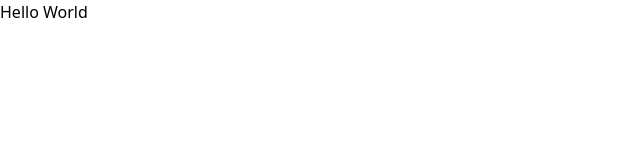
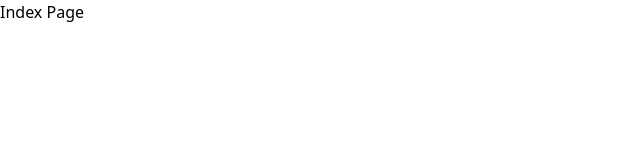
Before and after one commit to ZormorApp/testFrontend, a Nuxt app: page / in a window 1280 px wide. Shown: the top 160 px of the page, without its empty margins (0-640 px from the left). Built offline with nearby package versions, Linux system fonts and the light colour scheme.

Commit message:
created pages directory and changed app.vue to use nuxtlayout and nuxtpage

```diff
--- a/app.vue
+++ b/app.vue
@@ -1,6 +1,7 @@
 <template>
-  <div className="container">
-    <!-- <NuxtWelcome /> -->
-    Hello World
-  </div>
+  <NuxtLayout>
+    <div className="container">
+      <NuxtPage/>
+    </div>
+  </NuxtLayout>
 </template>
--- /dev/null
+++ b/pages/index.vue
@@ -0,0 +1,5 @@
+<template>
+  <div>
+    Index Page
+  </div>
+</template>
```
